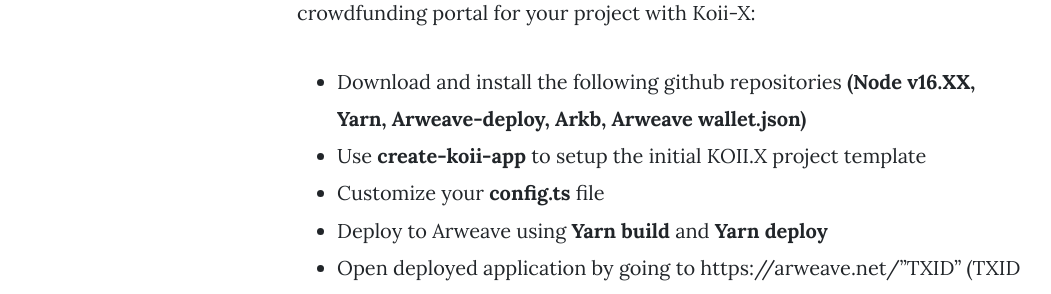
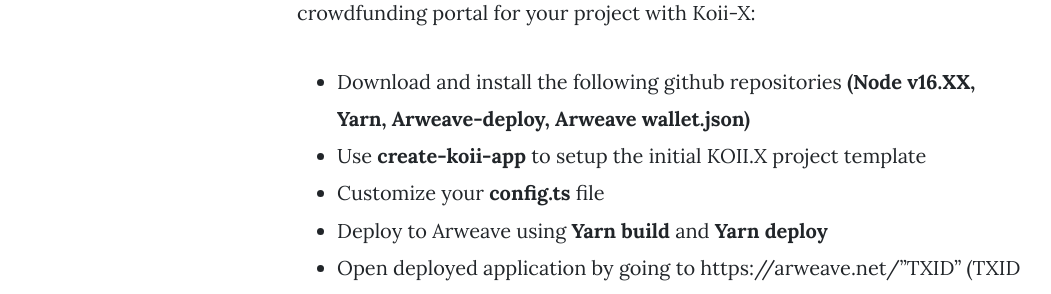
Before and after one commit to tykoii/blog, a Jekyll site: the page built from _posts/2022-01-31-Build-the-Decentralized-App-of-Your-Dreams-With-Koii-X.md, in a window 1280 px wide and 900 px high, scrolled down 1948 px. Shown: the part 191-485 px from the top of the window, without its empty margins (73-1124 px from the left). Built offline with Jekyll 4.4.1, drawn with Linux system fonts in a browser that asks for light colours; nearby versions of some CDN libraries; comment, search, counter and statistics services are not loaded.

Commit message:
update link and remove arkb

```diff
--- a/_posts/2022-01-31-Build-the-Decentralized-App-of-Your-Dreams-With-Koii-X.md
+++ b/_posts/2022-01-31-Build-the-Decentralized-App-of-Your-Dreams-With-Koii-X.md
@@ -11,13 +11,13 @@
 
 Developers who implement our simple-to-run Javascript-based SDK in their projects will be able to take advantage of Koii’s unique technology stack, including:
 
-* [Attention Rewards](https://blog.koii.network/What-Is-The-Attention_Economy/){:target="\_blank"}
-* [PoRT (Proofs of Real Traffic)](https://koii.network/proofs-of-real-traffic.pdf){:target="\_blank"}
-* [Atomic NFTs](https://atomicnft.com){:target="\_blank"}
-* [Finnie Wallet Integration](https://github.com/koii-network/Finnie.site){:target="\_blank"}
-* [Koii DID (Decentralized ID)](https://blog.koii.network/DID/){:target="\_blank"}
-* [Koii Nodes (Tasks)](https://koii.network/earn/everyone){:target="\_blank"}
-* [Cross-chain bridging](https://blog.koii.network/Ethereum-to-Koii/){:target="\_blank"}  and more
+- [Attention Rewards](https://blog.koii.network/What-Is-The-Attention_Economy/){:target="\_blank"}
+- [PoRT (Proofs of Real Traffic)](https://koii.network/proofs-of-real-traffic.pdf){:target="\_blank"}
+- [Atomic NFTs](https://atomicnft.com){:target="\_blank"}
+- [Finnie Wallet Integration](https://github.com/koii-network/Finnie.site){:target="\_blank"}
+- [Koii DID (Decentralized ID)](https://blog.koii.network/DID/){:target="\_blank"}
+- [Koii Nodes (Tasks)](https://koii.network/earn/everyone){:target="\_blank"}
+- [Cross-chain bridging](https://blog.koii.network/Ethereum-to-Koii/){:target="\_blank"} and more
 
 ### Koii-X
 
@@ -32,7 +32,7 @@
 
 **With 5 basic steps** and in less than 10 minutes, you can be up and running a crowdfunding portal for your project with Koii-X:
 
-- Download and install the following github repositories **(Node v16.XX, Yarn, Arweave-deploy, Arkb, Arweave wallet.json)**
+- Download and install the following github repositories **(Node v16.XX, Yarn, Arweave-deploy, Arweave wallet.json)**
 - Use **create-koii-app** to setup the initial KOII.X project template
 - Customize your **config.ts** file
 - Deploy to Arweave using **Yarn build** and **Yarn deploy**
@@ -44,4 +44,4 @@
 
 Our goal with these tools is to make building truly decentralized apps easier while providing ample incentive through attention rewards for both developers and end-users when implementing the Koii technology stack.
 
-We have only just scratched the surface of what's possible with Koii. Make sure you check out the [Koii docs portal](http://koii.me/dev_docs){:target="\_blank"} for more documentation, and feel free to reach out to us at `http://koii.me/support` with any questions and don't forget to sign up for our [ETH Denver Workshop](https://koii.me/ETHDenWorkshop){:target="\_blank"} for a live demonstration.
+We have only just scratched the surface of what's possible with Koii. Make sure you check out the [Koii docs portal](http://koii.me/dev_docs){:target="\_blank"} for more documentation, and feel free to reach out to us at [http://koii.me/support](http://koii.me/support){:target="\_blank"} with any questions and don't forget to sign up for our [ETH Denver Workshop](https://koii.me/ETHDenWorkshop){:target="\_blank"} for a live demonstration.
```
